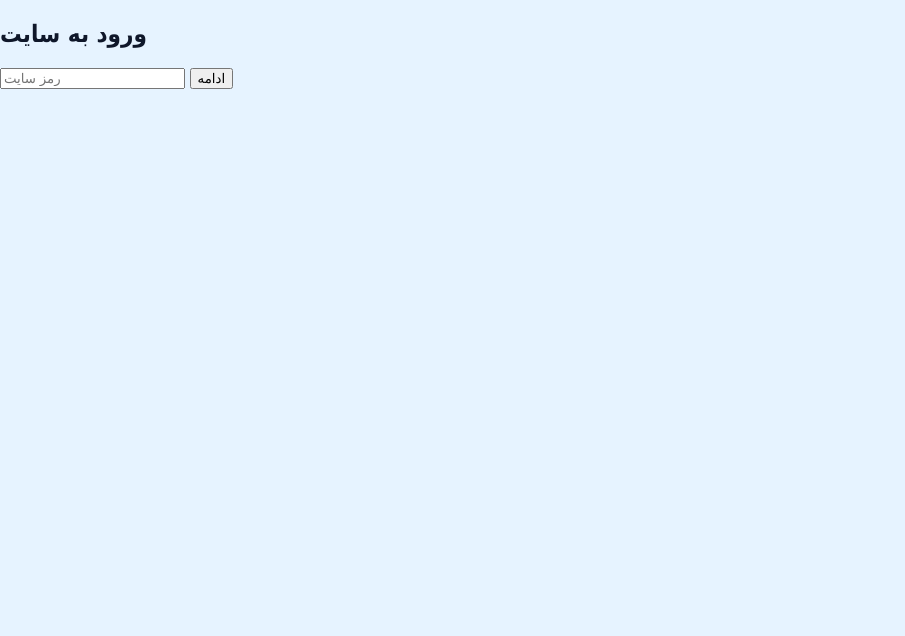
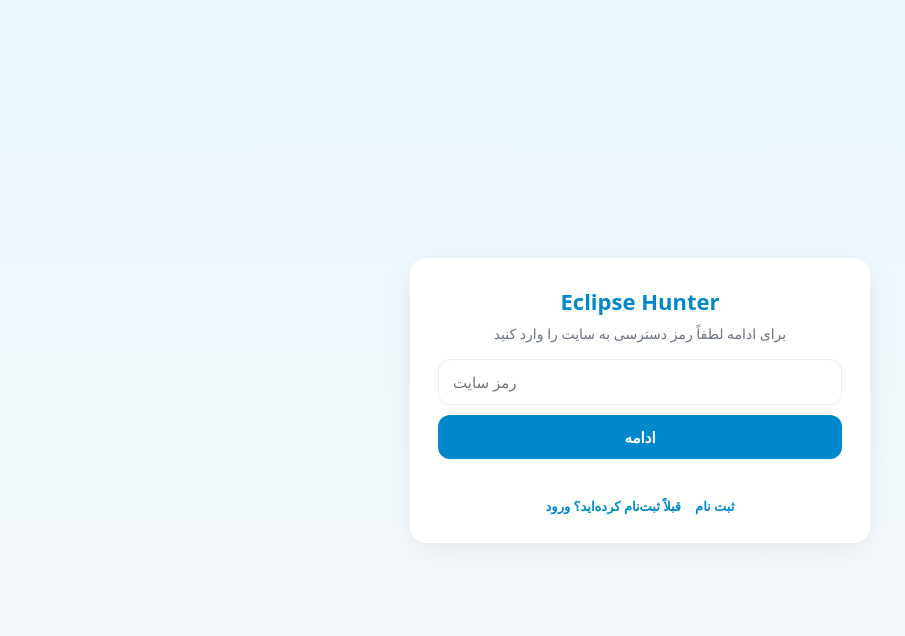
Before and after one commit to jokerp2025-crypto/eclipsehuntergp, a website: page public/access.html in a window 1280 px wide. Shown: the whole page, without its empty margins (0-905 px from the left). Drawn offline with Linux system fonts and the light colour scheme.

Commit message:
replace missed files

```diff
--- a/public/access.html
+++ b/public/access.html
@@ -1,46 +1,90 @@
 <!DOCTYPE html>
-<html lang="fa">
+<html lang="fa" dir="rtl">
 <head>
-  <meta charset="UTF-8" />
-  <meta name="viewport" content="width=device-width, initial-scale=1.0" />
-  <title>ورود به سایت</title>
-  <link rel="stylesheet" href="style.css" />
-  <script defer>
-    async function handleAccess(e) {
+  <meta charset="utf-8" />
+  <meta name="viewport" content="width=device-width,initial-scale=1" />
+  <title>ورود — Eclipse Hunter</title>
+  <style>
+    :root {
+      --tg-blue:#0088cc;
+      --bg:#f6f9fc;
+      --card:#ffffff;
+      --muted:#6b7280;
+      --danger:#b91c1c;
+      --success:#059669;
+    }
+    * { box-sizing:border-box; font-family:system-ui,-apple-system,Segoe UI,Roboto,"Helvetica Neue",Arial }
+    html,body { height:100%; margin:0; background:linear-gradient(180deg,#eaf6fb 0%,var(--bg) 100%); color:#111 }
+    .wrap { min-height:100vh; display:flex; align-items:center; justify-content:center; padding:20px }
+    .card { width:100%; max-width:460px; background:var(--card); border-radius:16px; box-shadow:0 8px 30px rgba(2,6,23,0.06); padding:20px }
+    h1 { margin:0 0 8px; font-size:20px; color:var(--tg-blue); text-align:center }
+    p.lead { margin:0 0 16px; text-align:center; color:var(--muted); font-size:14px }
+    form { display:flex; flex-direction:column; gap:10px }
+    .input { width:100%; padding:12px 14px; border-radius:12px; border:1px solid #e6eef6; background:transparent; font-size:15px; direction:ltr }
+    .btn { display:inline-flex; align-items:center; justify-content:center; padding:12px; border-radius:12px; border:0; background:var(--tg-blue); color:#fff; font-weight:600; cursor:pointer; font-size:15px }
+    .muted { color:var(--muted); font-size:13px; text-align:center }
+    .links { display:flex; justify-content:center; margin-top:10px; gap:8px }
+    .msg { margin-top:10px; text-align:center; font-size:13px; color:var(--danger); min-height:20px }
+    @media(min-width:720px){ .card{padding:28px} h1{font-size:22px} }
+  </style>
+  <script>
+    document.addEventListener('DOMContentLoaded', function(){
+      const form = document.getElementById('accessForm');
+      const msg = document.getElementById('message');
+
+      function showMessage(text, ok){
+        msg.textContent = text || '';
+        msg.style.color = ok ? getComputedStyle(document.documentElement).getPropertyValue('--success') : getComputedStyle(document.documentElement).getPropertyValue('--danger');
+      }
+
+      form.addEventListener('submit', async function(e){
         e.preventDefault();
+        showMessage('', false);
         const pass = document.getElementById('sitePassword').value.trim();
-      const msg = document.getElementById('msg');
-      msg.textContent = '';
-      try {
+        if(!pass){ showMessage('لطفاً رمز سایت را وارد کنید', false); return; }
+
+        try{
           const res = await fetch('/auth/access', {
             method: 'POST',
-          headers: { 'Content-Type': 'application/json' },
+            headers: {'Content-Type':'application/json'},
             body: JSON.stringify({ sitePassword: pass })
           });
-        const data = await res.json();
-        if (!data.ok) {
-          msg.textContent = 'رمز اشتباه است ❌';
-          msg.style.color = 'red';
-          return;
+          const data = await res.json().catch(()=>({}));
+          if(res.ok && data && data.ok){
+            showMessage('ورود موفق — در حال انتقال...', true);
+            setTimeout(()=> location.href = '/login.html', 700);
+          } else if (data && data.error) {
+            if(data.error === 'wrong_site_password' || data.error === 'missing_password') showMessage('رمز اشتباه است', false);
+            else showMessage('خطا: ' + data.error, false);
+          } else {
+            showMessage('خطا در ارتباط با سرور', false);
           }
-        msg.textContent = 'ورود موفق ✅';
-        msg.style.color = 'green';
-        setTimeout(() => { window.location.href = 'login.html'; }, 800);
-      } catch (err) {
-        msg.textContent = 'خطا در ارتباط با سرور';
-        msg.style.color = 'red';
+        }catch(err){
+          console.error(err);
+          showMessage('خطا در اتصال به سرور', false);
         }
-    }
+      });
+    });
   </script>
 </head>
-<body class="login-page">
-  <div class="login-container">
-    <h2>ورود به سایت</h2>
-    <form onsubmit="handleAccess(event)">
-      <input type="password" id="sitePassword" placeholder="رمز سایت" required />
-      <button type="submit">ادامه</button>
-      <p id="msg" style="margin-top:10px;"></p>
+<body>
+  <div class="wrap">
+    <div class="card" role="main" aria-labelledby="title">
+      <h1 id="title">Eclipse Hunter</h1>
+      <p class="lead">برای ادامه لطفاً رمز دسترسی به سایت را وارد کنید</p>
+
+      <form id="accessForm" autocomplete="off" novalidate>
+        <input id="sitePassword" name="sitePassword" class="input" type="password" placeholder="رمز سایت" required />
+        <button type="submit" class="btn">ادامه</button>
       </form>
+
+      <div id="message" class="msg" aria-live="polite"></div>
+
+      <div class="links muted" style="margin-top:8px">
+        <a href="/register.html" style="color:var(--tg-blue);text-decoration:none;font-weight:600;margin-left:6px">ثبت نام</a>
+        <a href="/login.html" style="color:var(--tg-blue);text-decoration:none;font-weight:600">قبلاً ثبت‌نام کرده‌اید؟ ورود</a>
+      </div>
+    </div>
   </div>
 </body>
 </html>
```
Also changed, not shown: server.js (+22 -0 lines). Lines whose indentation alone changed are shown as unchanged.
